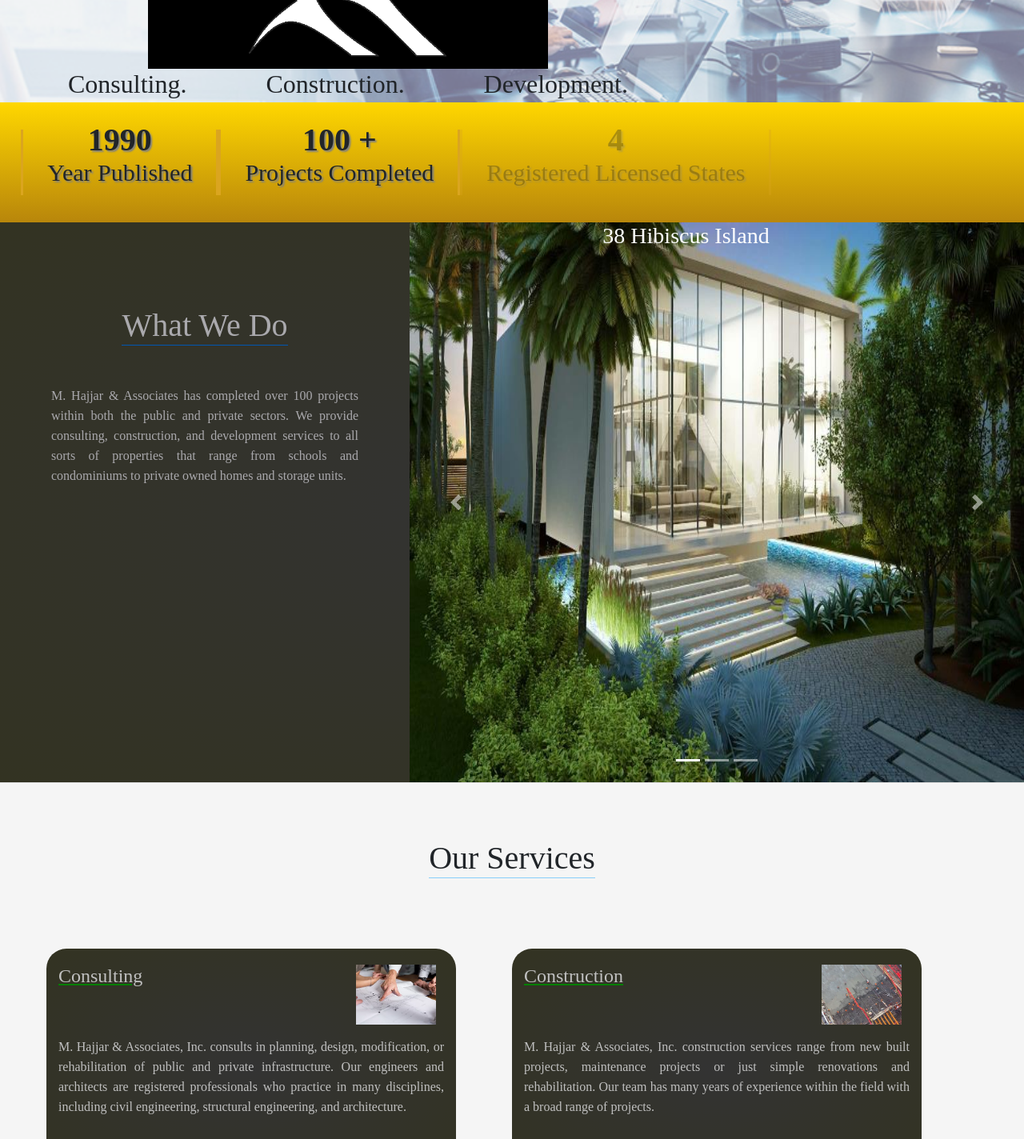
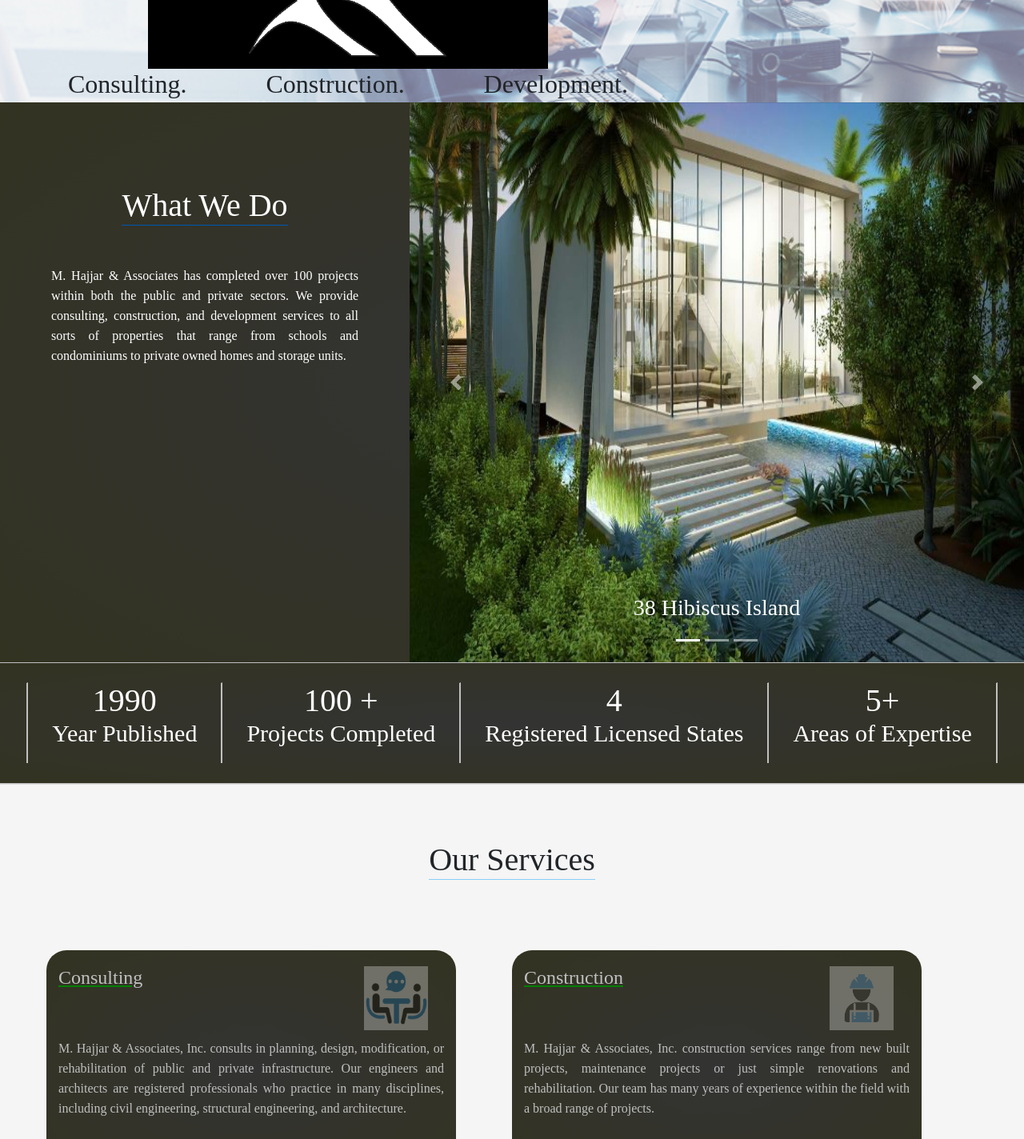
Before and after one commit to chiku524/hajjar-associates-remake, a React (Create React App) app: page / in a window 1280 px wide. Shown: the part 400-1824 px from the top of the page at 80% size. Built offline with nearby package versions, Linux system fonts and the light colour scheme; a web font is replaced by a local one.

Commit message:
made some styling changes

```diff
--- a/src/components/Home.js
+++ b/src/components/Home.js
@@ -13,6 +13,8 @@ import development from '../images/development.webp';
 import hibiscus from '../images/38HibiscusIsland.jpg';
 import voda1 from '../images/VodaI.jpg';
 import alton from '../images/MiamiBeachFifth&Alton.jpg';
+import consultingIcon from '../images/consultingIcon.png';
+import constructionIcon from '../images/constructionIcon.png';
 
 const projects = [
     {
@@ -76,30 +78,6 @@ const Home = () => {
             </div>
             <InView triggerOnce>
                 {({inView, ref}) => (
-                    <div className='statsContainer'>
-                        <div className='stats'>
-                            <div className='stat stat1'>
-                                <p className='number'>1990</p>
-                                <p className='description'>Year Published</p>
-                            </div>
-                            <div className='stat stat2'>
-                                <p className='number'>100 +</p>
-                                <p className='description'>Projects Completed</p>
-                            </div>
-                            <div className='stat stat3'>
-                                <p className='number'>4</p>
-                                <p className='description'>Registered Licensed States</p>
-                            </div>
-                            <div className='stat stat4'>
-                                <p className='number'>5+</p>
-                                <p className='description'>Areas of Expertise</p>
-                            </div>
-                        </div>
-                    </div>
-                )}
-            </InView>
-            <InView triggerOnce>
-                {({inView, ref}) => (
                     <div className='companyDescriptionContainer'>
                         <div className={inView ? 'fade-in companyDescription' : 'companyDescription'}>
                             <h1>What We Do</h1>
@@ -119,6 +97,39 @@ const Home = () => {
                     </div>
                 )}
             </InView >
+            <InView >
+                {({inView, ref}) => (
+                    <div className='background'>
+                        <div ref={ref} className={inView ? 'fade-in statsContainer' : 'statsContainer'}>
+                            <hr className='fade-in line' />
+                            <div className='stats'>
+                                <hr className='fade-in line' />
+                                <div className='stat stat1'>
+                                    <p className='number'>1990</p>
+                                    <p className='description'>Year Published</p>
+                                </div>
+                                <hr className='fade-in line' />
+                                <div className='stat stat2'>
+                                    <p className='number'>100 +</p>
+                                    <p className='description'>Projects Completed</p>
+                                </div>
+                                <hr className='fade-in line' />
+                                <div className='stat stat3'>
+                                    <p className='number'>4</p>
+                                    <p className='description'>Registered Licensed States</p>
+                                </div>
+                                <hr className='fade-in line' />
+                                <div className='stat stat4'>
+                                    <p className='number'>5+</p>
+                                    <p className='description'>Areas of Expertise</p>
+                                </div>
+                                <hr className='fade-in line' />
+                            </div>
+                        </div>
+                    </div>
+
+                )}
+            </InView>
             <InView triggerOnce>
                 {({inView, ref}) =>
                     <hr ref={ref} className={inView ? 'fade-in line' : 'line'}/>
@@ -132,7 +143,7 @@ const Home = () => {
                             <div ref={ref} className='cards'>
                                 <Link to='/consulting'>
                                     <div className='card'>
-                                        <img src={consulting} alt='wix' />
+                                        <img src={consultingIcon} alt='wix' className='consulting' />
                                         <h4>Consulting</h4>
                                         <p>M. Hajjar & Associates, Inc. consults in planning, design, modification, or rehabilitation of public and private infrastructure. Our engineers and architects are registered professionals who practice in many disciplines, including civil engineering, structural engineering, and architecture.</p>
                                         <div><span>Learn more!</span></div>
@@ -140,7 +151,7 @@ const Home = () => {
                                 </Link>
                                 <Link to='/construction'>
                                     <div className='card'>
-                                        <img src={construction} alt='wix' />
+                                        <img src={constructionIcon} alt='wix' />
                                         <h4>Construction</h4>
                                         <p>M. Hajjar & Associates, Inc. construction services range from new built projects, maintenance projects or just simple renovations and rehabilitation. Our team has many years of experience within the field with a broad range of projects.</p>
                                         <div><span>Learn more!</span></div>
--- a/src/css/home.css
+++ b/src/css/home.css
@@ -51,59 +51,49 @@
   animation-delay: 2.1s;
   animation-fill-mode: forwards;
 }
-.container-fluid .statsContainer {
+.container-fluid .background {
+  opacity: 1;
+  background: repeating-radial-gradient(#333, #332);
+  border-top: 1px solid silver;
+  border-bottom: 1px solid silver;
+}
+.container-fluid .background .statsContainer {
   display: flex;
   justify-content: center;
   align-items: center;
+  opacity: 0;
+  transition: all 1s ease-in;
 }
-.container-fluid .statsContainer .stats {
+.container-fluid .background .statsContainer .stats {
   display: flex;
   position: relative;
   bottom: 10%;
-  background: linear-gradient(gold, darkgoldenrod);
+  color: white;
   width: 100%;
   justify-content: center;
   align-items: center;
   text-align: center;
   height: 150px;
 }
-.container-fluid .statsContainer .stats .stat1 {
-  animation: fadein 1.3s ease-in;
-  animation-delay: 3.3s;
-  animation-fill-mode: forwards;
-  opacity: 0;
+.container-fluid .background .statsContainer .stats hr {
+  border-right: 2px solid silver;
+  height: 100px;
 }
-.container-fluid .statsContainer .stats .stat2 {
-  animation: fadein 1.3s ease-in;
-  animation-delay: 4.3s;
-  animation-fill-mode: forwards;
-  opacity: 0;
+.container-fluid .background .statsContainer .stats .stat {
+  padding: 0px 30px;
 }
-.container-fluid .statsContainer .stats .stat3 {
-  animation: fadein 1.3s ease-in;
-  animation-delay: 5.3s;
-  animation-fill-mode: forwards;
-  opacity: 0;
+.container-fluid .background .statsContainer .stats .stat .number {
+  font-size: 40px;
 }
-.container-fluid .statsContainer .stats .stat4 {
-  animation: fadein 1.3s ease-in;
-  animation-delay: 6.3s;
-  animation-fill-mode: forwards;
-  opacity: 0;
+.container-fluid .background .statsContainer .stats .stat .description {
+  font-size: 30px;
 }
-.container-fluid .statsContainer .stats .stat {
-  padding: 0px 30px;
-  border-right: 3px solid goldenrod;
-  border-left: 3px solid goldenrod;
-}
-.container-fluid .statsContainer .stats .stat .number {
-  font-size: 40px;
-  font-weight: bold;
-  text-shadow: 2px 2px 2px grey;
-}
-.container-fluid .statsContainer .stats .stat .description {
-  font-size: 30px;
-  text-shadow: 2px 2px 2px grey;
+.container-fluid .background .fade-in.statsContainer {
+  display: flex;
+  justify-content: center;
+  align-items: center;
+  opacity: 1;
+  transition: all 1s ease-in;
 }
 .container-fluid .companyDescriptionContainer {
   background: repeating-radial-gradient(#333, #332);
@@ -123,7 +113,7 @@
   text-align: justify;
   transition: all 1s ease-in-out;
   opacity: 0;
-  color: #aaa9ad;
+  color: white;
 }
 .container-fluid .companyDescriptionContainer .companyDescription h1 {
   margin-bottom: 50px;
@@ -141,7 +131,7 @@
   text-align: justify;
   transition: all 1s ease-in-out;
   opacity: 1;
-  color: #aaa9ad;
+  color: white;
 }
 .container-fluid .companyDescriptionContainer .fade-in.companyDescription h1 {
   margin-bottom: 50px;
@@ -158,6 +148,11 @@
   justify-content: flex-end;
   align-items: flex-end;
   height: 100%;
+}
+.container-fluid .companyDescriptionContainer div .carouselContainer .carousel-caption {
+  position: absolute;
+  top: 85%;
+  margin: 0 auto;
 }
 .container-fluid .companyDescriptionContainer div .carouselContainer .carousel.slide {
   width: 100%;
@@ -236,7 +231,16 @@
 .container-fluid .servicesContainer .cards .card img {
   position: absolute;
   right: 25px;
-  max-width: 100px;
+  width: 100px;
+  height: 100px;
+}
+.container-fluid .servicesContainer .cards .card img {
+  transform: scale(0.8);
+  position: absolute;
+  top: 10px;
+  right: 25px;
+  opacity: 0.3;
+  transition: all 0.5s ease;
 }
 .container-fluid .servicesContainer .cards .card h4 {
   text-decoration: underline;
@@ -258,6 +262,7 @@
   width: 130px;
   height: 40px;
   border-radius: 25px;
+  transition: all 0.5s ease;
 }
 .container-fluid .servicesContainer .cards .card:hover {
   transform: scale(1);
@@ -267,6 +272,13 @@
   background-color: #0056b3;
   color: white;
   border-color: #0056b3;
+  transition: all 0.5s ease;
+}
+.container-fluid .servicesContainer .cards .card:hover img {
+  opacity: 1;
+  transition: all 0.5s ease;
+  width: 100px;
+  height: 100px;
 }
 .container-fluid .line {
   transition: all 1s ease-in-out;
--- a/src/less/home.less
+++ b/src/less/home.less
@@ -59,65 +59,63 @@
         }
     }
 
+    .background {
+        opacity: 1;
+        background: repeating-radial-gradient(#333, #332);
+        border-top: 1px solid silver;
+        border-bottom: 1px solid silver;
+
         .statsContainer {
             display: flex;
             justify-content: center;
             align-items: center;
+            opacity: 0;
+            transition: all 1s ease-in;
 
             .stats {
                 display: flex;
                 position: relative;
                 bottom: 10%;
-            background: linear-gradient(gold, darkgoldenrod);
+                color: white;
+                // background: repeating-radial-gradient(white, whitesmoke);
                 width: 100%;
                 justify-content: center;
                 align-items: center;
                 text-align: center;
                 height: 150px;
 
-            .stat1 {
-                animation: fadein 1.3s ease-in;
-                animation-delay: 3.3s;
-                animation-fill-mode: forwards;
-                opacity: 0;
-            }
-            .stat2 {
-                animation: fadein 1.3s ease-in;
-                animation-delay: 4.3s;
-                animation-fill-mode: forwards;
-                opacity: 0;
-            }
-            .stat3 {
-                animation: fadein 1.3s ease-in;
-                animation-delay: 5.3s;
-                animation-fill-mode: forwards;
-                opacity: 0;
-            }
-            .stat4 {
-                animation: fadein 1.3s ease-in;
-                animation-delay: 6.3s;
-                animation-fill-mode: forwards;
-                opacity: 0;
+                hr {
+                    border-right: 2px solid silver;
+                    height: 100px;
                 }
 
                 .stat {
                     padding: 0px 30px;
-                border-right: 3px solid goldenrod;
-                border-left: 3px solid goldenrod;
+                    // border-right: 3px solid goldenrod;
+                    // border-left: 3px solid goldenrod;
 
                     .number {
                         font-size: 40px;
-                    font-weight: bold;
-                    text-shadow: 2px 2px 2px grey;
+                        // font-weight: bold;
+                        // text-shadow: 2px 2px 2px grey;
                     }
 
                     .description {
                         font-size: 30px;
-                    text-shadow: 2px 2px 2px grey;
+                        // text-shadow: 2px 2px 2px grey;
                     }
                 }
             }
         }
+        .fade-in.statsContainer {
+            display: flex;
+            justify-content: center;
+            align-items: center;
+            opacity: 1;
+            transition: all 1s ease-in;
+        }
+    }
+
 
     .companyDescriptionContainer {
         background: repeating-radial-gradient(#333, #332);
@@ -137,7 +135,7 @@
             text-align: justify;
             transition: all 1s ease-in-out;
             opacity: 0;
-            color: #aaa9ad;
+            color: white;
 
             h1 {
                 margin-bottom: 50px;
@@ -156,7 +154,7 @@
             text-align: justify;
             transition: all 1s ease-in-out;
             opacity: 1;
-            color: #aaa9ad;
+            color: white;
 
             h1 {
                 margin-bottom: 50px;
@@ -176,6 +174,11 @@
                 align-items: flex-end;
                 height: 100%;
 
+                .carousel-caption {
+                    position: absolute;
+                    top: 85%;
+                    margin: 0 auto;
+                }
                 .carousel.slide {
                     width: 100%;
                 }
@@ -263,7 +266,17 @@
                 img {
                     position: absolute;
                     right: 25px;
-                    max-width: 100px;
+                    width: 100px;
+                    height: 100px;
+                }
+
+                img {
+                    transform: scale(.8);
+                    position: absolute;
+                    top: 10px;
+                    right: 25px;
+                    opacity: .3;
+                    transition: all .5s ease;
                 }
 
                 h4 {
@@ -288,6 +301,7 @@
                         width: 130px;
                         height: 40px;
                         border-radius: 25px;
+                        transition: all .5s ease;
                     }
                 }
             }
@@ -299,6 +313,13 @@
                 background-color: #0056b3;
                 color: white;
                 border-color: #0056b3;
+                transition: all .5s ease;
+            }
+            .card:hover img {
+                opacity: 1;
+                transition: all .5s ease;
+                width: 100px;
+                height: 100px;
             }
         }
     }
```
Also changed, not shown: src/images/constructionIcon.png (added), src/images/consultingIcon.png (added). Lines whose indentation alone changed are shown as unchanged.
